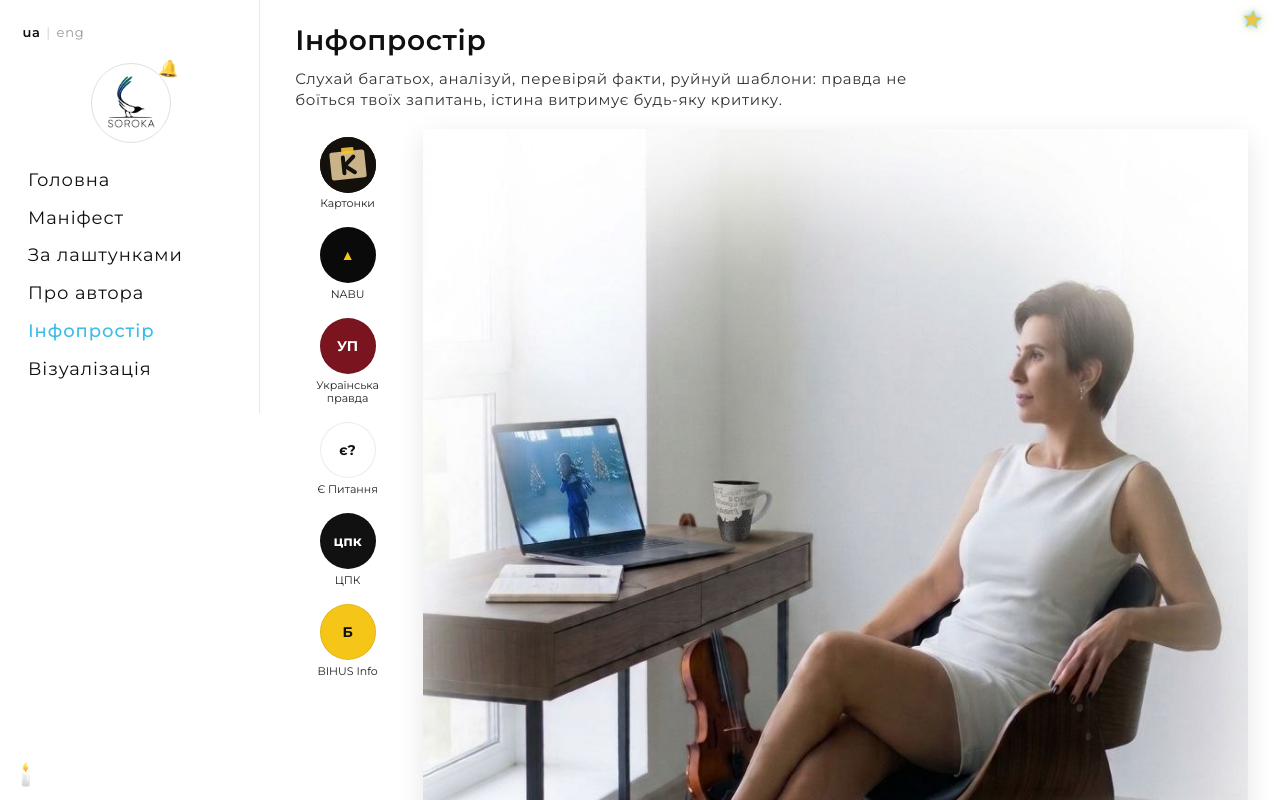
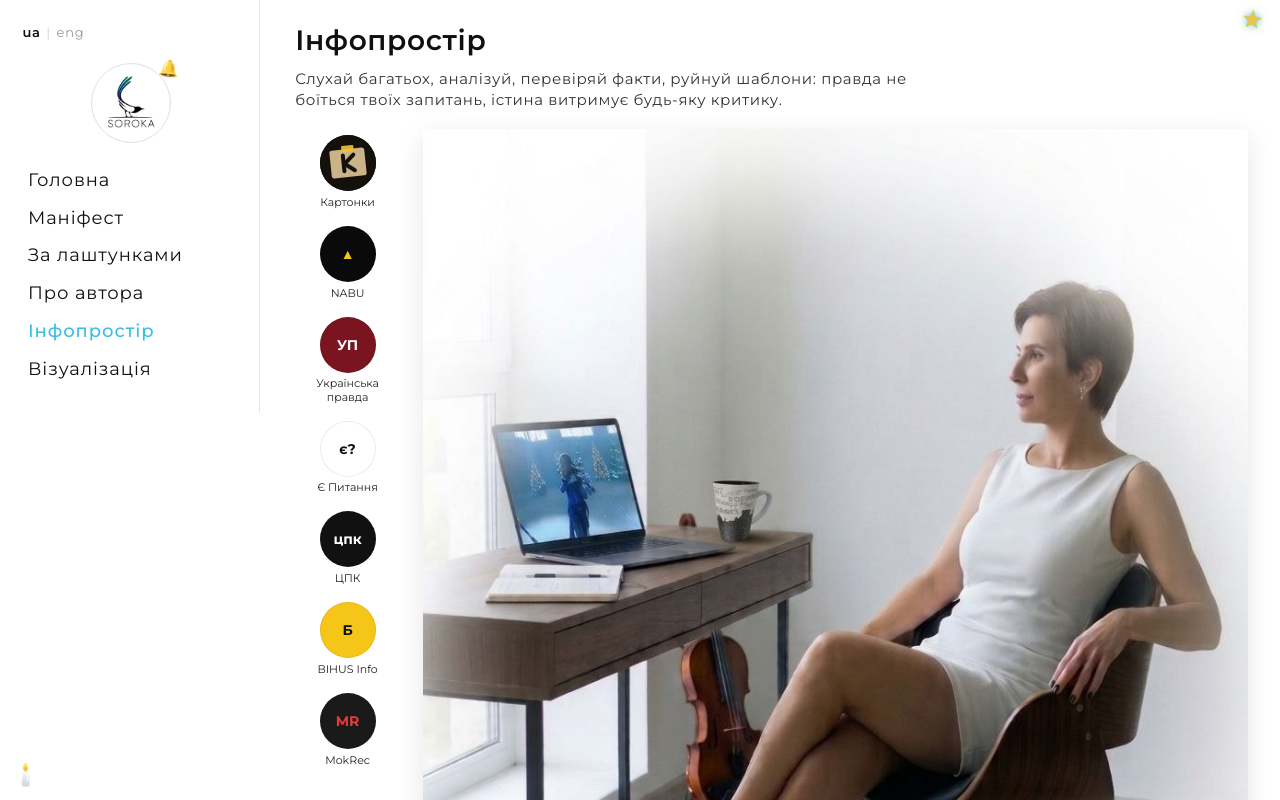
Before and after one commit to soroka2027/manifesto, an Angular app: page /#/infospace in a window 1280 px wide. Shown: the top 800 px of the page. Built offline with nearby package versions, Linux system fonts and the light colour scheme.

Commit message:
Infospace desktop: sources strip height matches photo; scroll only when needed

```diff
--- a/src/app/pages/infospace/infospace.component.scss
+++ b/src/app/pages/infospace/infospace.component.scss
@@ -35,7 +35,7 @@
 /* Desktop: sources left, photo right */
 .stage {
   display: flex;
-  align-items: flex-start;
+  align-items: stretch; /* strip height = photo height */
   gap: 1.25rem;
   width: 100%;
 }
@@ -44,13 +44,16 @@
   display: flex;
   flex-direction: column;
   align-items: stretch;
+  justify-content: flex-start;
   gap: 0.55rem;
   flex-shrink: 0;
   width: 108px;
-  max-height: min(70vh, 560px);
+  height: auto;
+  max-height: none;
+  align-self: stretch;
   overflow-y: auto;
   overflow-x: hidden;
-  padding: 0.25rem 0.2rem 0.5rem 0;
+  padding: 0.15rem 0.2rem 0.15rem 0;
   scrollbar-width: thin;
   order: 0;
 }
@@ -127,6 +130,8 @@
   border-radius: 4px;
   order: 1;
   overflow: visible;
+  display: flex;
+  flex-direction: column;
 }
 
 .hero-img {
```
